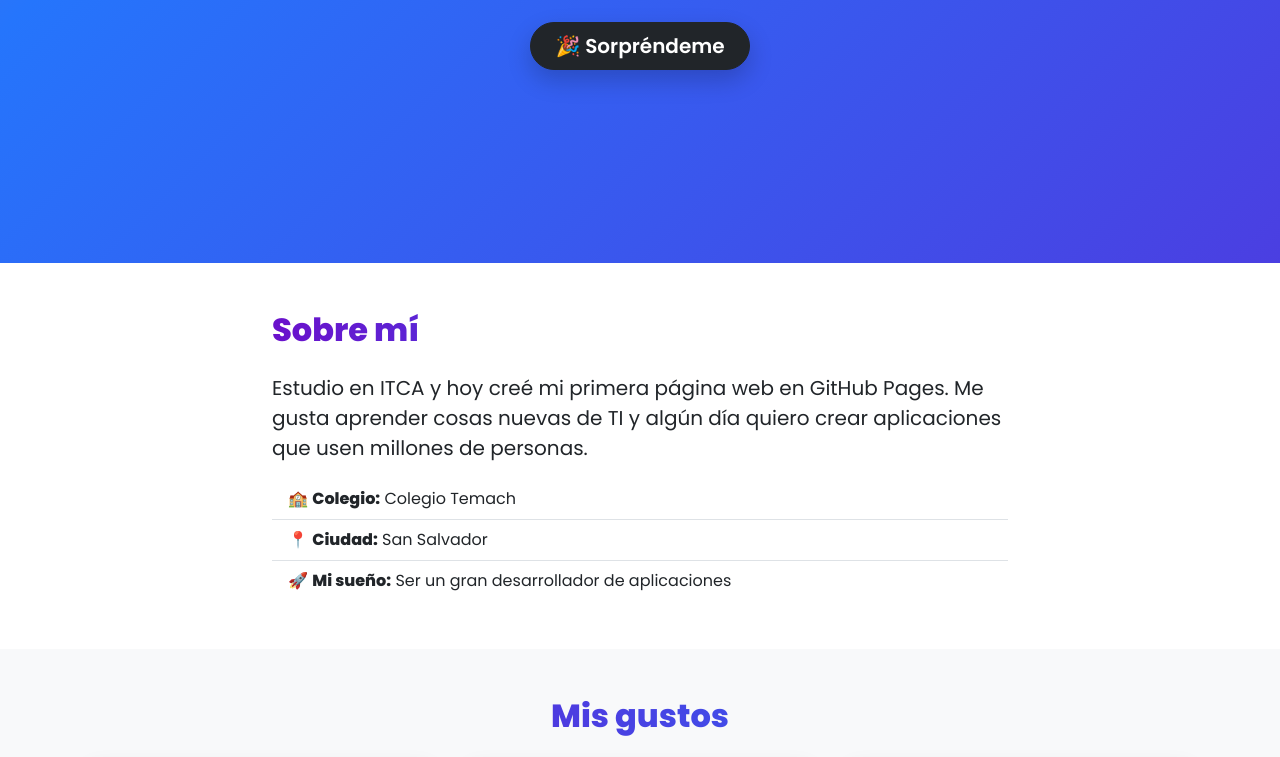
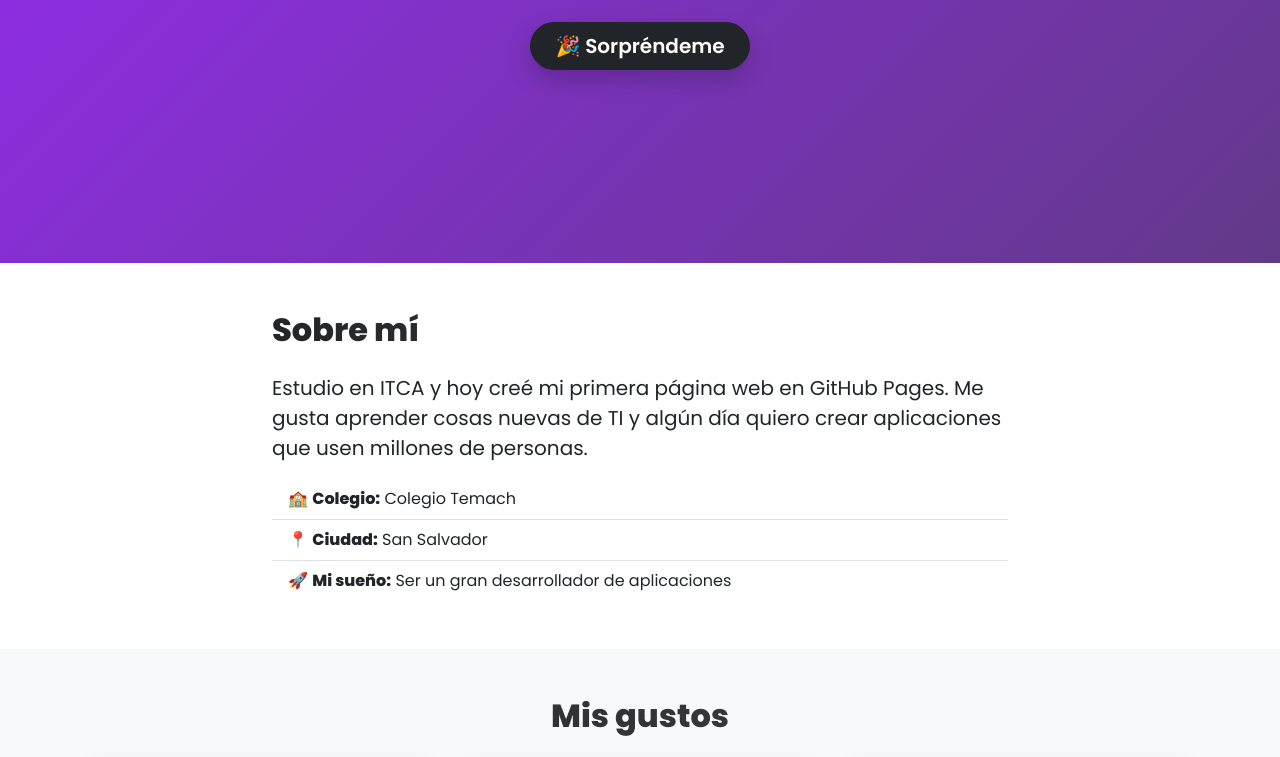
Before and after one commit to ingkruzitca/gyl-kruz27.github.io, a plain HTML site: page index.html in a window 1280 px wide. Shown: the part 537-1294 px from the top of the page. Drawn offline with nearby package versions, Linux system fonts and the light colour scheme.

Commit message:
Change color variables and background speed
Updated color variables and background speed for styling.

```diff
--- a/css/estilos.css
+++ b/css/estilos.css
@@ -5,10 +5,10 @@
 /* ✏️ RETO 3: cambia estos colores y tu página cambia completa.
    Prueba otros en: https://htmlcolorcodes.com/es/ */
 :root {
-  --color-1: #6a11cb;      /* morado */
-  --color-2: #2575fc;      /* azul */
-  --color-3: #ff6a88;      /* rosado */
-  --velocidad-fondo: 12s;  /* ✏️ RETO 3: más pequeño = fondo más rápido */
+  --color-1: #232526;      /* morado */
+  --color-2: #414345;      /* azul */
+  --color-3: #8e2de2;      /* rosado */
+  --velocidad-fondo: 7s;  /* ✏️ RETO 3: más pequeño = fondo más rápido */
 }
 
 body {
```
